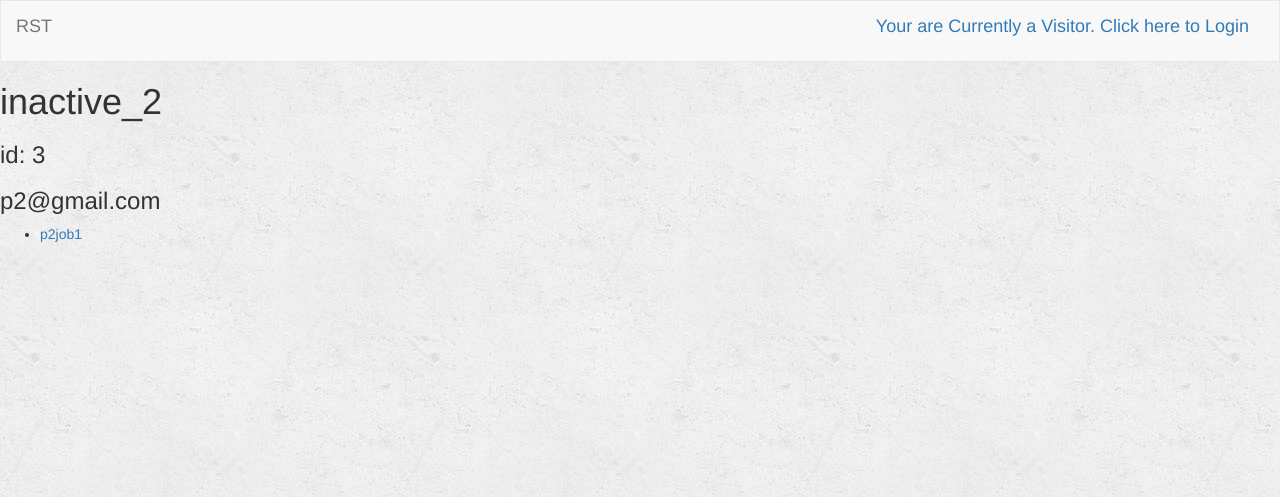
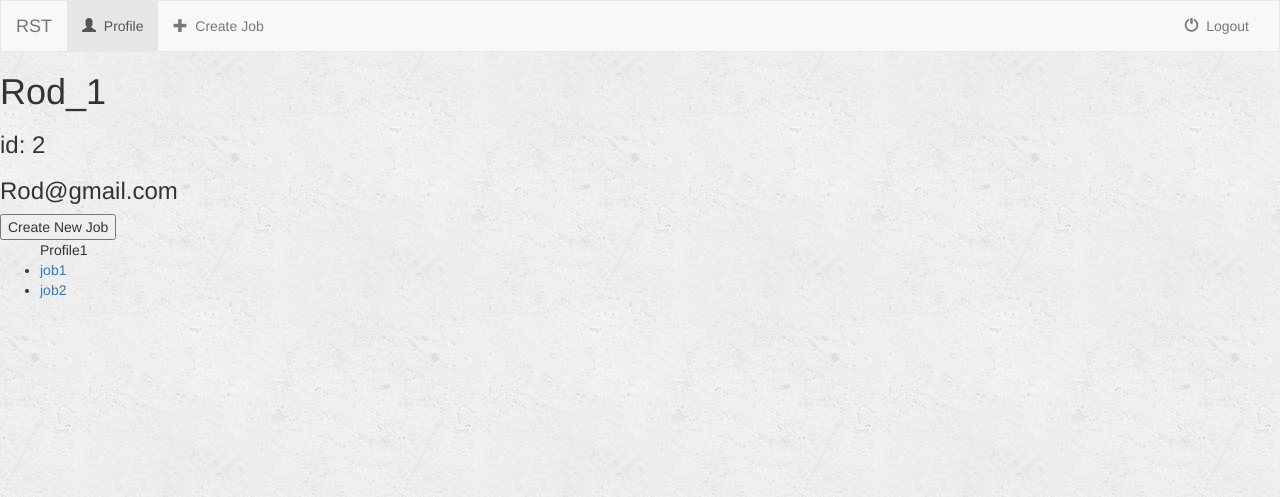
Before and after one commit to Tlee94/Mini-Turk, a Django app: page /turk/2/ in a window 1280 px wide. Shown: the top 497 px of the page. Run offline with Django 3.2, Linux system fonts and the light colour scheme; data comes from the database, SQL or seed files in the repository; both versions use the stored data as it was after the commit; some libraries are stand-ins or nearby versions.

Commit message:
fixed profile/user id issue

```diff
--- a/RST/turk/templates/turk/base.html
+++ b/RST/turk/templates/turk/base.html
@@ -31,7 +31,7 @@
             {% if user.is_authenticated %}
             <ul class="nav navbar-nav">
                 <li class="active">
-                    <a href="{% url 'turk:detail' request.user.id %}">
+                    <a href="{% url 'turk:detail' user.id %}">
                         <span class="glyphicon glyphicon-user" aria-hidden="true"></span>&nbsp;
                         Profile
                     </a>
@@ -40,7 +40,7 @@
 
             <ul class="nav navbar-nav navbar-left">
                 <li class="">
-                    <a href="{% url 'turk:create_job' request.user.id %}">
+                    <a href="{% url 'turk:create_job' user.id %}">
                         <span class="glyphicon glyphicon-plus" aria-hidden="true"></span>&nbsp;
                         Create Job
                     </a>
--- a/RST/turk/templates/turk/detail.html
+++ b/RST/turk/templates/turk/detail.html
@@ -2,19 +2,22 @@
 {% extends 'turk/base.html' %}
 
 {% block body %}
-    <h1>{{ profile.user.first_name }}</h1>
-    <h3>id: {{profile.user.id}}</h3>
-    <h3>{{ profile.email }}</h3>
+    <h1>{{ user.first_name }}</h1>
+    <h3>id: {{user.id}}</h3>
+    <h3>{{ user.email }}</h3>
 
     {% if user.is_authenticated %}
-    <form action="{% url 'turk:create_job' profile.id %}">
+    <form action="{% url 'turk:create_job' user.id %}">
         <input type="submit" value="Create New Job">
     </form>
     {% endif %}
 
     <ul>
-        {% for job in profile.job_set.all %}
-        <li><a href = "{% url 'turk:job_description' job.profile.id job.id %}">{{ job.job_title }}</a></li>
+        {% for profile in user.profile_set.all %}
+            {{profile.name}}
+            {% for job in profile.job_set.all %}
+                <li><a href = "{% url 'turk:job_description' job.profile.user.id job.id %}">{{ job.job_title }}</a></li>
+            {% endfor %}
         {% endfor %}
     </ul>
 {% endblock %}
--- a/RST/turk/templates/turk/index.html
+++ b/RST/turk/templates/turk/index.html
@@ -10,7 +10,9 @@
         <h3> Here are all jobs </h3>
 
         {% for job in all_jobs %}
-            <p><a href = "{% url 'turk:job_description' job.profile.id job.id %}">{{ job.job_title }}</a></p>
+            <p><a href = "{% url 'turk:job_description' job.profile.user.id job.id %}">{{ job.job_title }}</a>
+            {{job.profile.user.first_name}} id:{{job.profile.user.id}}
+            </p>
         {% endfor %}
 
         {% else %}
--- a/RST/turk/templates/turk/job_description.html
+++ b/RST/turk/templates/turk/job_description.html
@@ -5,7 +5,9 @@
     <h1>Job Desciption</h1>
 
 
-    <p><a href = "{% url 'turk:detail' job.profile.id %}">{{ job.profile }}</a></p>
+    <p><a href = "{% url 'turk:detail' job.profile.user.id %}">{{ job.profile.user.first_name }}</a>
+    id:{{job.profile.user.id}}
+    </p>
     <p>{{ job.job_title }}</p>
     <p>{{job.job_description}}</p>
 {% endblock %}
--- a/RST/turk/urls.py
+++ b/RST/turk/urls.py
@@ -17,11 +17,12 @@ urlpatterns = [
     url(r'^logout_user/$', views.logout_user, name='logout_user'),
 
     # profile page
-    url(r'^(?P<profile_id>[0-9]+)/$', views.detail, name='detail'),
+    url(r'^(?P<user_id>[0-9]+)/$', views.detail, name='detail'),
 
     # job description page
-    url(r'^(?P<profile_id>[0-9]+)/job/(?P<job_id>[0-9]+)/$', views.job_description, name='job_description'),
+    url(r'^(?P<user_id>[0-9]+)/job/(?P<job_id>[0-9]+)/$', views.job_description, name='job_description'),
 
     # create job page
-    url(r'^(?P<profile_id>[0-9]+)/create_job/$', views.create_job, name='create_job'),
+    # may need to to user id????
+    url(r'^(?P<user_id>[0-9]+)/create_job/$', views.create_job, name='create_job'),
 ]
--- a/RST/turk/views.py
+++ b/RST/turk/views.py
@@ -5,6 +5,7 @@ from django.contrib.auth import authenticate, login, logout
 from django.views import generic
 from django.views.generic import View
 from .forms import JobForm, UserForm
+from django.contrib.auth.models import User
 
 
 # home page
@@ -17,29 +18,32 @@ def index(request):
 
 
 # profile page
-def detail(request, profile_id):
-    profile = get_object_or_404(Profile, pk=profile_id)
-    return render(request, 'turk/detail.html',  {'profile': profile})
+def detail(request, user_id):
+    user = get_object_or_404(User, pk=user_id)
+    return render(request, 'turk/detail.html',  {'user': user})
 
 
-def job_description(request, profile_id, job_id):
-    profile = get_object_or_404(Profile, pk=profile_id)
+def job_description(request, user_id, job_id):
+    user = get_object_or_404(User, pk=user_id)
     job = Job.objects.get(pk=job_id)
     context = {
-        'profile': profile,
+        'user': user,
         'job': job,
     }
     return render(request, 'turk/job_description.html', context)
 
 
-def create_job(request, profile_id):
-    profile = get_object_or_404(Profile, pk=profile_id)
-    form = JobForm()
-    context = {
-        'profile': profile,
-        'form': form,
-    }
-    return render(request, 'turk/create_job.html', context)
+def create_job(request, user_id):
+    if not request.user.is_authenticated():
+        return render(request, 'turk/login.html')
+    else:
+        user = get_object_or_404(User, pk=user_id)
+        form = JobForm()
+        context = {
+            'user': user,
+            'form': form,
+        }
+        return render(request, 'turk/create_job.html', context)
     # profile = get_object_or_404(Profile, pk=profile_id)
     # return render(request, 'turk/create_job.html', {'profile': profile})
 
```
Also changed, not shown: RST/db.sqlite3.
